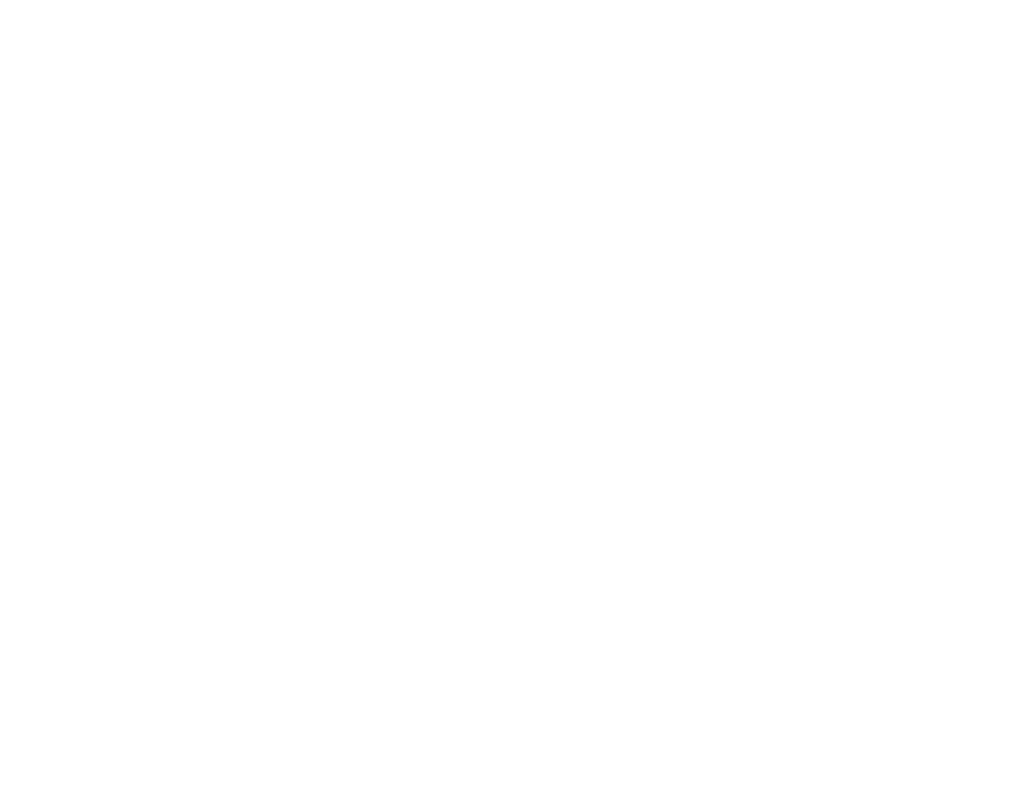
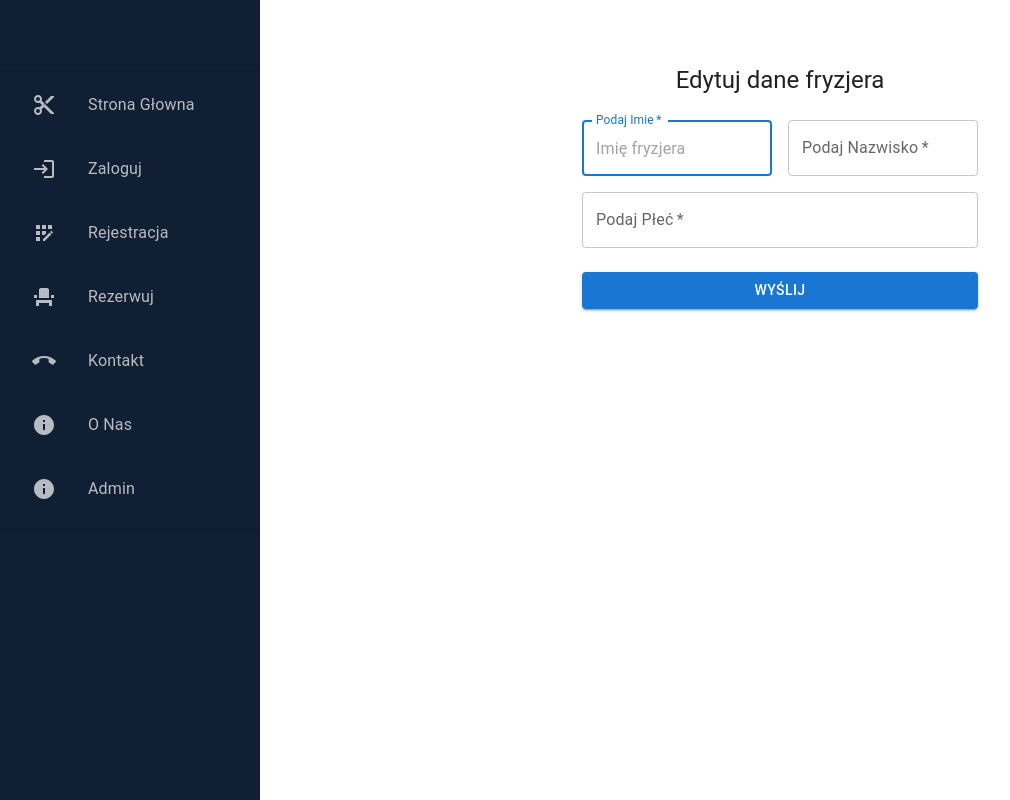
Before and after one commit to Krzysiek-lab/haircutime-front, a React (Create React App) app: page /EditPage/1 in a window 1280 px wide. Before the commit this address had no page. Shown: the whole page, without its empty margins (20-1030 px from the left). Built offline with nearby package versions, Linux system fonts and the light colour scheme; no server answers.

Commit message:
feature/update Barber

```diff
--- a/src/components/pages/AdminPage.tsx
+++ b/src/components/pages/AdminPage.tsx
@@ -52,12 +52,14 @@ import axios from "axios";
 import { Table, TableBody, TableCell, TableContainer, TableHead, TableRow, Paper, IconButton, Link } from "@mui/material";
 import DeleteIcon from '@mui/icons-material/Delete';
 import EditIcon from '@mui/icons-material/Edit';
-import { Navigate } from "react-router-dom";
+import { Navigate, useNavigate, useParams } from "react-router-dom";
+import { id } from "date-fns/locale";
 
 const AdminPage=()=> {
   const [barbers, setBarbers] = useState<Barber[]>([]);
+  const navigate = useNavigate();
 
-
+  const { id } = useParams();
   interface Barber{
     id:number;
     name:string;
@@ -98,14 +100,9 @@ const AdminPage=()=> {
                 <IconButton aria-label="delete" onClick={() => handleDelete(barber.id)}>
                   <DeleteIcon />
                 </IconButton>
-                {/* <IconButton aria-label="edit" onClick={() => handleEdit(barber.id)}> */}
-                <Link onClick={() => {
-    console.info("I'm a button.");
-}}component="button" variant="body2" href= '/EditPage'>
-
+                <IconButton aria-label="edit" onClick={() => navigate(`/EditPage/${barber.id}`)}>
                   <EditIcon />
-                  </Link>
-                {/* </IconButton> */}
+                </IconButton>
               </TableCell>
             </TableRow>
           ))}
--- a/src/components/pages/EditPage.tsx
+++ b/src/components/pages/EditPage.tsx
@@ -1,9 +1,156 @@
-const EditPage = () =>{
+import { Copyright } from "@mui/icons-material";
+import { Avatar, Box, Button, Container, createTheme, CssBaseline, Grid, TextField, ThemeProvider, Typography } from "@mui/material";
+import axios from "axios";
+import { stringify } from "querystring";
+import React, { useState } from "react";
+import "react-calendar/dist/Calendar.css";
+import { Link, useNavigate, useParams } from "react-router-dom";
+
+
+
+
+const theme = createTheme();
+const EditPage = () => {
+    const navigate = useNavigate();
+  const [barber, setBarber] = React.useState<Barber[]>([]);
+  const [name, setName] = React.useState("");
+  const [surname, setSurname] = React.useState("");
+  const[gender,setGender]=React.useState("");
+  const [error, setError] = useState({
+    name: "",
+    surname: "",
+    gender: "",
+  });
+  const { id } = useParams();
+  interface Barber {
+    id: string|undefined;
+    name: string;
+    surname: string;
+    gender: string;
+  }
+
+
+  const onInputChange = (event: React.ChangeEvent<HTMLInputElement>) => {
+    setBarber({ ...barber, [event.target.name]: event.target.value });
+  };
+  React.useEffect(() => {
+    loadBarber(id);
+  }, []);
+
+
+  const loadBarber = async (id:string|undefined) => {
+    const result = await axios.get(`http://localhost:8080/barber/get/${id}`);
+    setBarber(result.data);
+  };
+
+  const handleFormSubmit = (event: React.FormEvent<HTMLFormElement>) => {
+    event.preventDefault();
+    const barberNew = {
+        id,
+        name,
+        surname,
+        gender,
+      }
+    axios
+      .put(`http://localhost:8080/barber/update/${id}`,barberNew)
+
+      .then((response) => {
+        console.log(response);
+      })
+      .catch((error) => {
+        console.error(error);
+      });
+      navigate("/AdminPage")
+  };
 return(
-<div>
-    EDIT
-</div>
-);
+  <ThemeProvider theme={theme}>
+      <Container component="main" maxWidth="xs">
+        <CssBaseline />
+        <Box
+          sx={{
+            marginTop: 8,
+            display: "flex",
+            flexDirection: "column",
+            alignItems: "center",
+          }}
+        >
+          <Typography component="h1" variant="h5">
+            Edytuj dane fryzjera
+          </Typography>
+          <Box
+            component="form"
+            noValidate
+            onSubmit={handleFormSubmit}
+            sx={{ mt: 3 }}
+          >
+            <Grid container spacing={2}>
+              <Grid item xs={12} sm={6}>
+                <TextField
+                  autoComplete="given-name"
+                  name="firstName"
+                  required
+                  fullWidth
+                  id="firstName"
+                  label="Podaj Imie"
+                  placeholder="Imię fryzjera"
+                  autoFocus
+                  value={name}
+                  helperText={error.name}
+                  onChange={(event) => {
+                    setName(event.target.value);
+                  }}
+                />
+              </Grid>
+              <Grid item xs={12} sm={6}>
+                <TextField
+                  required
+                  fullWidth
+                  id="surname"
+                  label="Podaj Nazwisko"
+                  placeholder="Nazwisko fryzjera"
+                  name="surname"
+                  value={surname}
+                  helperText={error.surname}
+                  onChange={(event) => {
+                    setSurname(event.target.value);
+                  }}
+                />
+              </Grid>
 
-}
+              <Grid item xs={12}>
+                <TextField
+                  required
+                  fullWidth
+                  name="gender"
+                  label="Podaj Płeć"
+                  placeholder="Twoja płeć"
+                  type="gender"
+                  id="gender"
+                  value={gender}
+                  helperText={error.gender}
+                  onChange={(event) => {
+                    setGender(event.target.value);
+                  }}
+                />
+              </Grid>
+
+            </Grid>
+            <Button
+              type="submit"
+              fullWidth
+              variant="contained"
+              sx={{ mt: 3, mb: 2 }}
+            >
+              Wyślij
+            </Button>
+
+          </Box>
+        </Box>
+
+      </Container>
+    </ThemeProvider>
+  );
+};
+
+
 export default EditPage;
--- a/src/components/pages/Heros.tsx
+++ b/src/components/pages/Heros.tsx
@@ -1,10 +1,13 @@
-import { Box, CssBaseline, Grid, Typography } from "@mui/material"
+import { Box, Button, CssBaseline, Grid, Typography } from "@mui/material"
 import { Container } from "@mui/system"
+import { useNavigate } from "react-router-dom"
 import Image1 from "../pages/images/heros_img1_1.jpg"
 import Image2 from "../pages/images/heros_img2_2.jpg"
 import Image3 from "../pages/images/heros_img3_3.jpg"
 
 export const Heros = () => {
+
+    const navigate = useNavigate();
 
 return(
 <Container sx={{
@@ -19,7 +22,22 @@ height:300,
 display:"inline-flex",
 alignItems:"center"
     }}>
-<h4>1</h4>
+<Typography align="justify" variant="subtitle1"
+sx={{
+    margin:5
+}}
+>Chcesz mieć swoje wizyty u fryzjera pod kontrolą? Masz ulubionego fryzjera, ale nie zawsze wiesz kiedy będzie w zakładzie?
+Dołącz do <b>HairCuTime</b> już dziś, a rozwiąże to Twoje problemy!
+<Button
+                type="submit"
+                variant="contained"
+                sx={{ mt: 3, mb: 2, marginLeft:13}}
+                onClick={() => navigate("/RegisterPage")}
+              >
+                Załóż konto
+              </Button>
+</Typography>
+
     </Box>
     <Box sx={{
 backgroundImage: `url(${Image2})`,
@@ -58,20 +76,39 @@ alignItems:"center",
 display:"inline-flex"
 
     }}>
-2
+<Typography align="justify" variant="subtitle1"
+sx={{
+    margin:5
+}}
+>Jesteśmy firmą stawiającą przede wszystkim na jakość usług.
+Nasi pracownicy posiadają wieloletnie doświadczenie i ciągle podnoszą swoje kwalifikacje.
+ Używamy wysokiej jakości kosmetyków i zapewniamy, że poczują się państwo komfortowo.</Typography>
     </Box>
     </Box>
     <Box>
     <Box sx={{
-
 justifyContent:"center",
 width:450,
 height:300,
 alignItems:"center",
 display:"inline-flex"
-
     }}>
-3
+<Typography align="justify" variant="subtitle1"
+sx={{
+    margin:5,
+    alignContent:"center"
+}}
+>Masz jakieś pytania lub wątpilowści? Śmiało napisz do nas. Jesteśmy do Twojej dyspozycji.
+<Button
+                type="submit"
+                variant="contained"
+                sx={{ mt: 3, mb: 2,marginLeft:15
+                }}
+                onClick={() => navigate("/contactPage")}
+              >
+                Kontakt
+              </Button>
+</Typography>
     </Box>
     <Box sx={{
 backgroundImage: `url(${Image3})`,
--- a/src/components/pages/ReservationPage.tsx
+++ b/src/components/pages/ReservationPage.tsx
@@ -197,7 +197,7 @@ const ReservationPage: React.FC = () => {
 
                 <Grid item xs={12} justifyContent="center">
                 <Typography>Wybierz Fryzjera:</Typography>
-                <FormControl sx={{ m: 1 }} variant="outlined">
+                <FormControl sx={{ m: 1 }} variant="outlined" fullWidth>
                   <InputLabel htmlFor="barber-select">Dostępni:</InputLabel>
                   <Select
                     id="barber-select"
@@ -216,7 +216,7 @@ const ReservationPage: React.FC = () => {
                 </FormControl>
                 <Grid item xs={12} justifyContent="center">
                 <Typography>Wybierz usługę:</Typography>
-                <FormControl sx={{ m: 1 }} variant="outlined">
+                <FormControl sx={{ m: 1 }} variant="outlined" fullWidth>
                   <InputLabel htmlFor="product-select">Dostępne:</InputLabel>
                   <Select
                     id="product-select"
--- a/src/index.tsx
+++ b/src/index.tsx
@@ -27,7 +27,7 @@ ReactDOM.render(
         <Route path="/LoginPage" element={<LoginPage />} />
         <Route path="/RegisterPage" element={<Register />} />
         <Route path="/PersonnelPage"element={<PersonnelPage/>}/>
-        <Route path="/EditPage"element={<EditPage/>}/>
+        <Route path="/EditPage/:id" element={<EditPage/>}/>
       </Route>
     </Routes>
   </BrowserRouter>,
```
